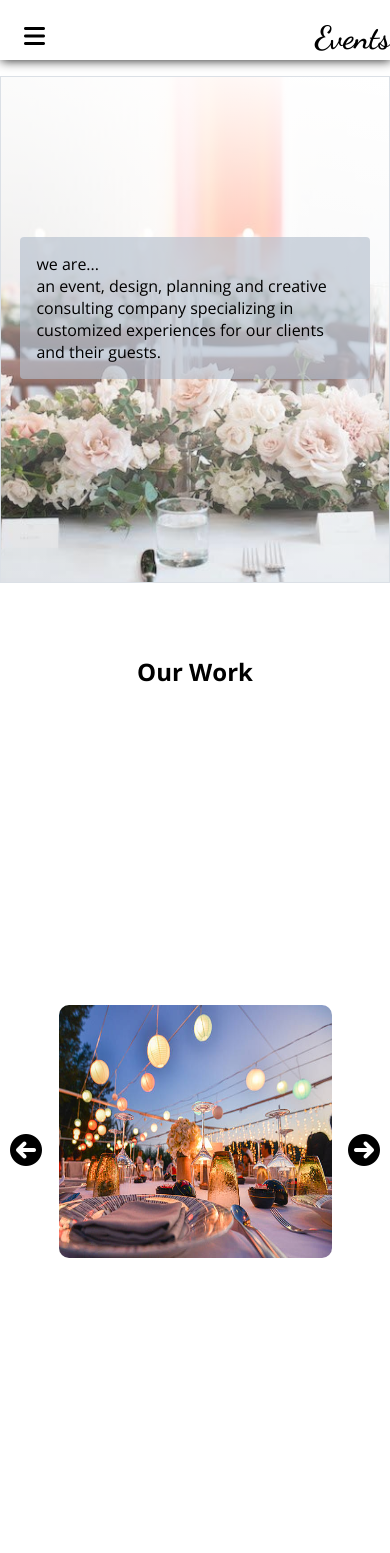
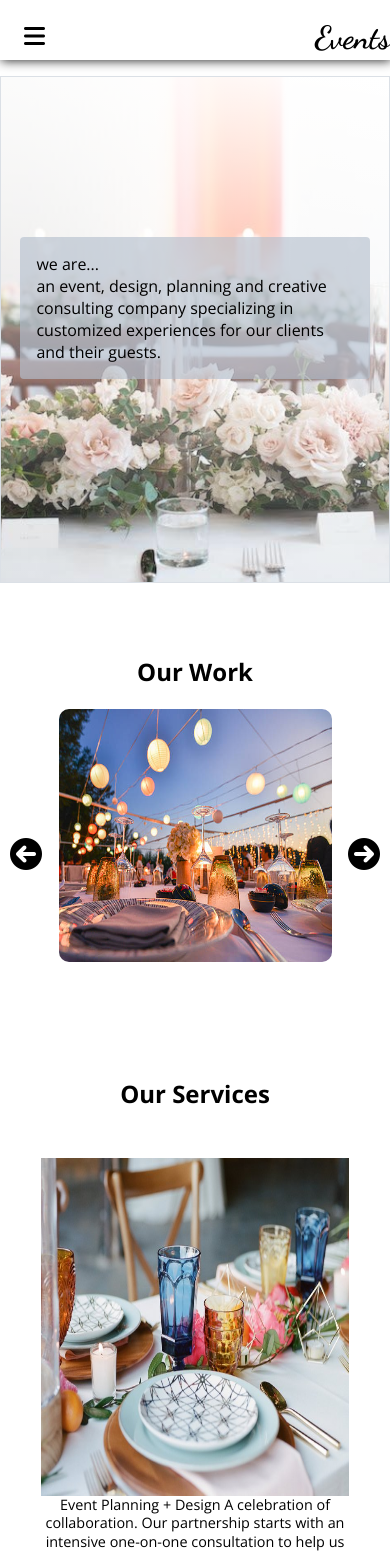
Before and after one commit to haneeenedinat/Project6, a React (Create React App) app: page / in a window 390 px wide. Shown: the top 1553 px of the page. Built offline with nearby package versions, Linux system fonts and the light colour scheme.

Commit message:
img slider

```diff
--- a/src/Components/ImageSlider/ImageSlider.css
+++ b/src/Components/ImageSlider/ImageSlider.css
@@ -29,13 +29,18 @@
 
 .ImageSlider {
   position: relative;
-  height: 100vh;
+  height: 70vh;
   display: flex;
   justify-content: center;
   align-items: center;
 }
 
 @media (max-width: 700px) {
+
+  .ImageSlider {
+    height: 30vh;
+  }
+
   .ImageSlider img {
     width: 70vw;
     height: 30vh;
```
